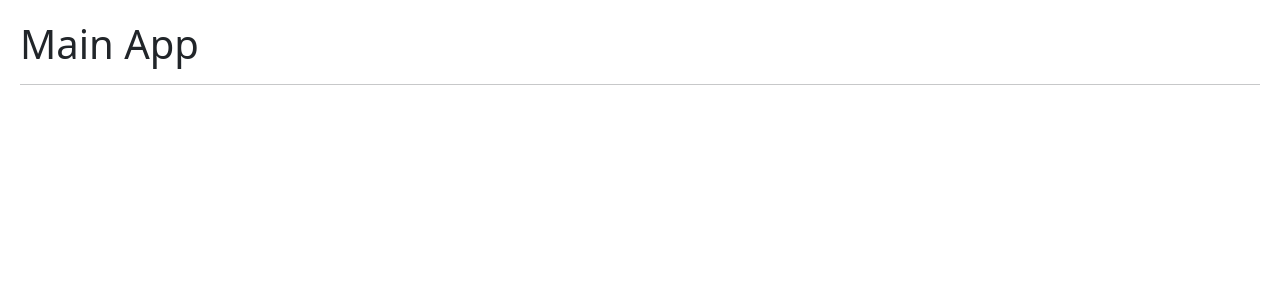
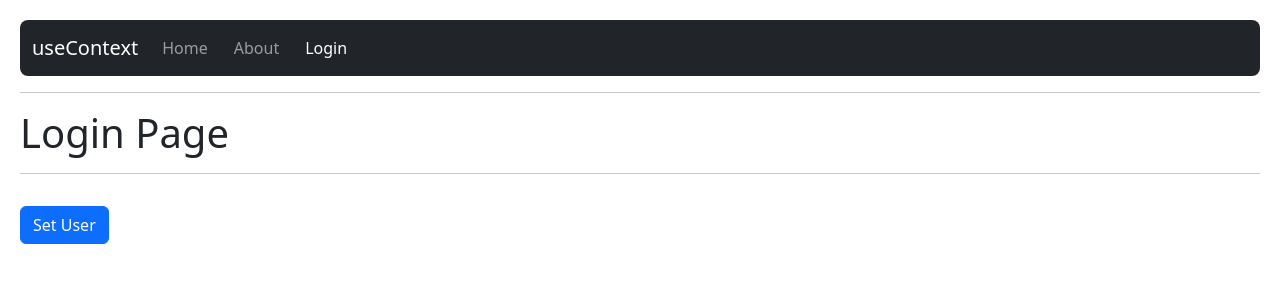
Before and after one commit to Xanul/hooks-app, a React (Vite) app: page /login in a window 1280 px wide. Shown: the top 300 px of the page. Built offline with nearby package versions, Linux system fonts and the light colour scheme.

Commit message:
Added the context components and routers

```diff
--- a/src/09-useContext/HomePage.jsx
+++ b/src/09-useContext/HomePage.jsx
@@ -1,9 +1,26 @@
+import { useContext } from "react"
+import { UserContext } from "./context/UserContext"
 
 export const HomePage = () => {
+
+  const {user} = useContext(UserContext)
+
   return (
     <>
       <h1>Home Page</h1>
       <hr />
+
+      <h4>{user?.name}</h4>
+      <h4>{user?.age}</h4>
+
+      <pre>
+        { JSON.stringify(user) }
+      </pre>
+
+      <button className="btn btn-primary">
+        Set User
+      </button>
+
     </>
   )
 }
--- a/src/09-useContext/LoginPage.jsx
+++ b/src/09-useContext/LoginPage.jsx
@@ -1,9 +1,27 @@
+import { useContext } from "react"
+import { UserContext } from "./context/UserContext";
 
 export const LoginPage = () => {
+
+  const {user, setUser} = useContext(UserContext);
+  console.log(user);
+
   return (
     <>
       <h1>Login Page</h1>
       <hr />
+
+      <pre>
+        {JSON.stringify(user, null,3)}
+      </pre>
+
+      <button
+        className="btn btn-primary"
+        onClick={() => setUser({id: 123, name:'Juan', email:'juan@google.com'})}
+        >
+        Set User
+      </button>
+
     </>
   )
 }
--- a/src/09-useContext/MainApp.jsx
+++ b/src/09-useContext/MainApp.jsx
@@ -1,9 +1,30 @@
+import { Link, Navigate, Route, Routes } from "react-router-dom"
+import { AboutPage } from "./AboutPage"
+import { UserProvider } from "./context/UserProvider"
+import { HomePage } from "./HomePage"
+import { LoginPage } from "./LoginPage"
+import { NavBar } from "./NavBar"
+
+
+
+
 
 export const MainApp = () => {
   return (
-    <>
-      <h1>Main App</h1>
+    <UserProvider>
+      <NavBar />
       <hr />
-    </>
+
+
+      <Routes>
+        <Route path="/" element={<HomePage />}/>
+        <Route path="/about" element={<AboutPage />}/>
+        <Route path="/login" element={<LoginPage />}/>
+
+        {/* <Route path="/*" element={<HomePage />}/> */}
+        <Route path="/*" element={<Navigate to="/about"/>}/>
+
+      </Routes>
+    </UserProvider>
   )
 }
--- /dev/null
+++ b/src/09-useContext/NavBar.jsx
@@ -0,0 +1,36 @@
+import { Link, NavLink } from "react-router-dom";
+
+export const NavBar = () => {
+  return (
+    <nav className="navbar navbar-expand-lg navbar-dark bg-dark rounded-3">
+      <div className="container-fluid">
+        <Link className="navbar-brand" to="/">
+          useContext
+        </Link>
+        <div className="collapse navbar-collapse" id="navbarNav">
+          <ul className="navbar-nav">
+
+            <NavLink
+              to='/'
+              className={({isActive}) => `nav-link ${isActive ? `active` : ``}`}>
+              Home
+            </NavLink>
+
+            <NavLink
+              to='/about'
+              className={({isActive}) => `nav-link ${isActive ? `active` : ``}`}>
+              About
+            </NavLink>
+
+            <NavLink
+              to='/login'
+              className={({isActive}) => `nav-link ${isActive ? `active` : ``}`}>
+              Login
+            </NavLink>
+
+          </ul>
+        </div>
+      </div>
+    </nav>
+  );
+};
--- /dev/null
+++ b/src/09-useContext/context/UserContext.jsx
@@ -0,0 +1,4 @@
+import {createContext} from 'react';
+
+
+export const UserContext = createContext();
--- /dev/null
+++ b/src/09-useContext/context/UserProvider.jsx
@@ -0,0 +1,19 @@
+import { useState } from "react";
+import { UserContext } from "./UserContext";
+
+// const user = {
+//   name: 'Rodrigo',
+//   age: 32,
+//   smart: true
+// }
+
+export const UserProvider = ({children}) => {
+
+  const [user, setUser] = useState();
+
+  return (
+    <UserContext.Provider value={{user, setUser}}>
+      { children }
+    </UserContext.Provider>
+  )
+}
--- a/src/index.css
+++ b/src/index.css
@@ -5,3 +5,7 @@
 button {
   margin-right: 10px;
 }
+
+a {
+  margin-right: 10px;
+}
```
